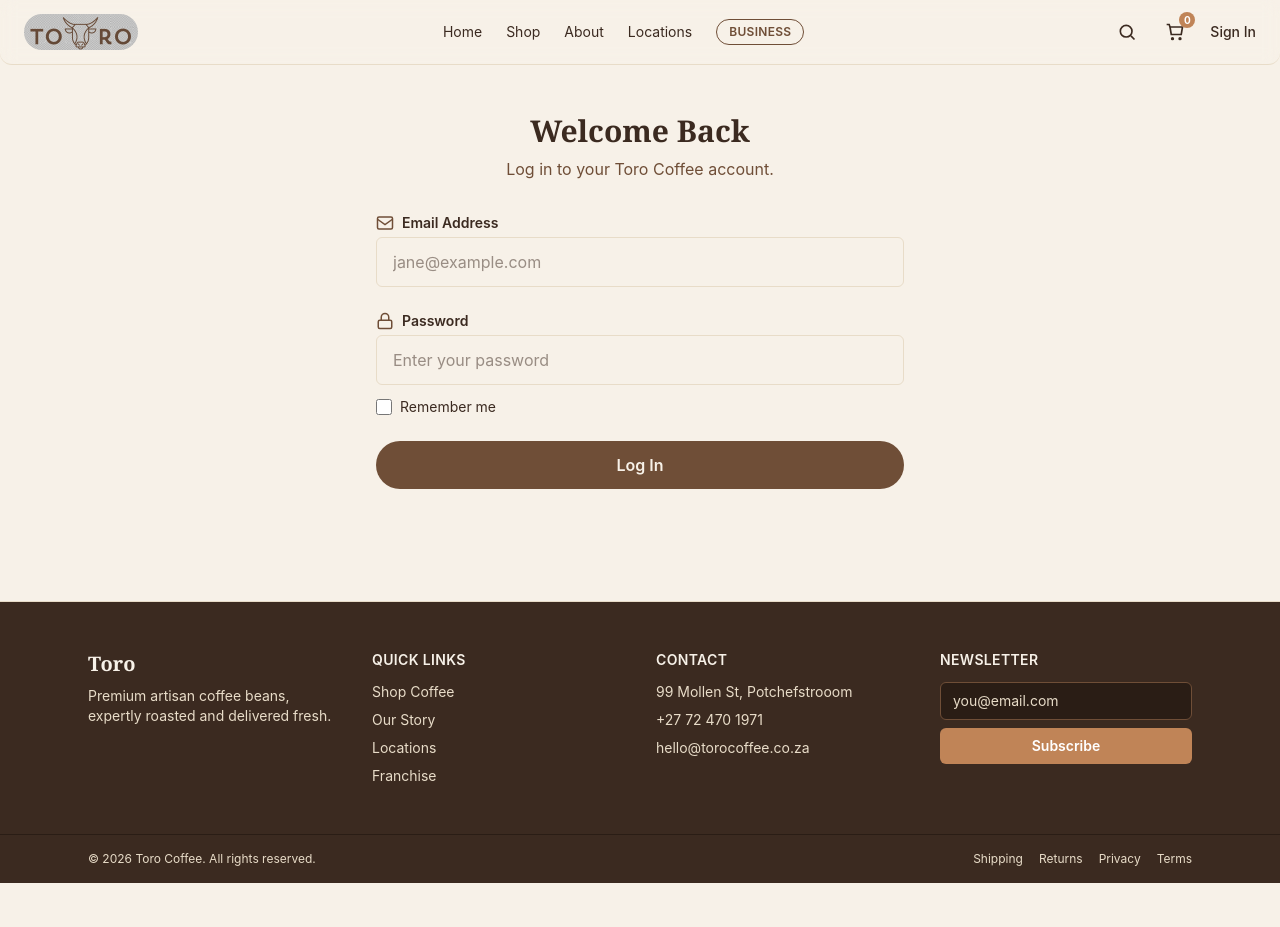
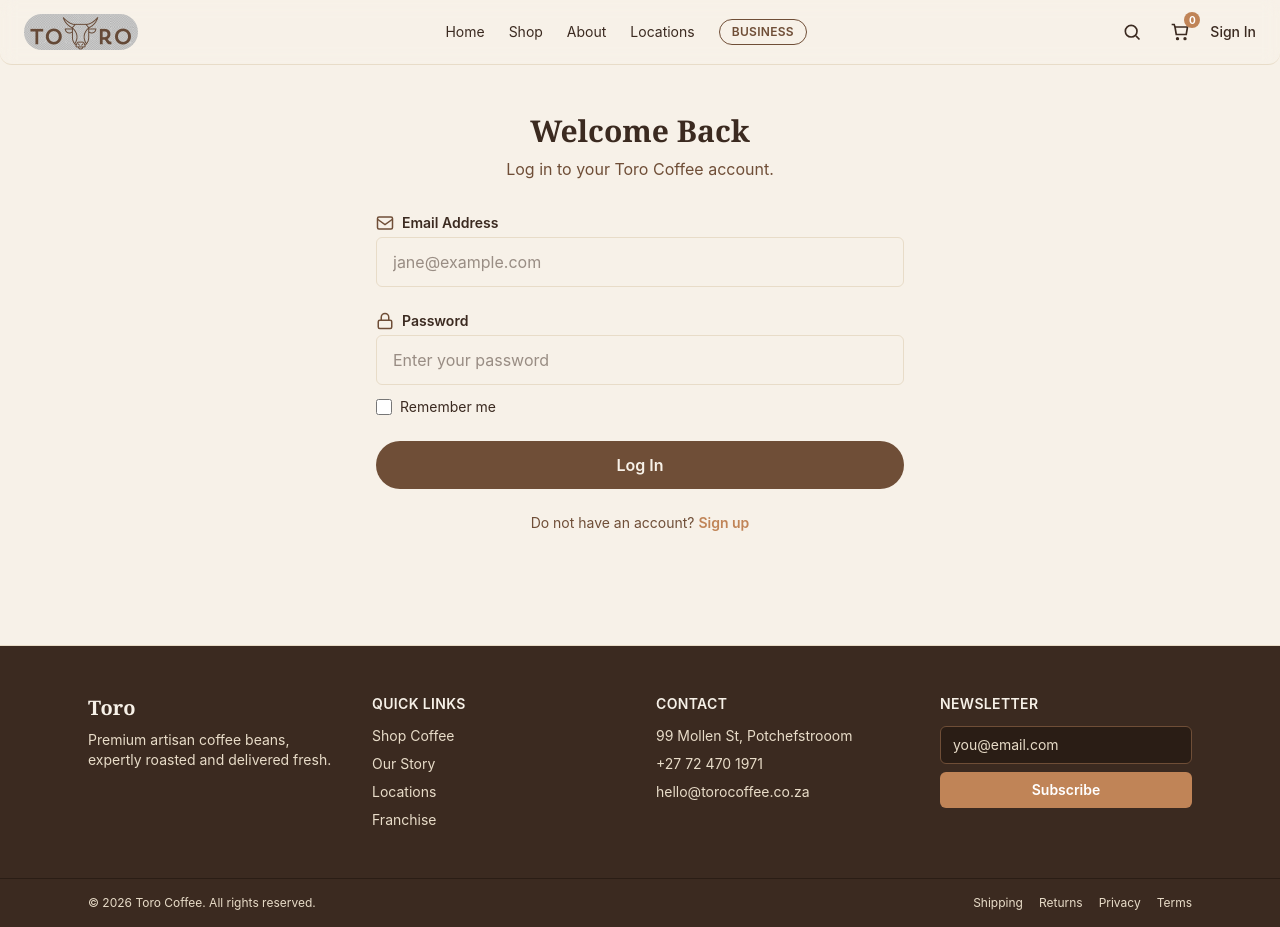
Before and after one commit to ThamiRoneo/company-project1-toro, a React (Vite) app: page /login in a window 1280 px wide. Before the commit the page ends 883 px from the top, so only its background shows below. Built offline with nearby package versions, Linux system fonts and the light colour scheme.

Commit message:
linked sign up and log in page links

```diff
--- a/src/components/Header.jsx
+++ b/src/components/Header.jsx
@@ -70,8 +70,8 @@ export default function Header() {
           </Link>
 
           <Link
-            to="/account"
-            className="hidden text-sm font-medium text-toro-espresso hover:text-toro-clay md:inline-block ml-1.25"
+            to="/login"
+            className="hidden text-sm font-medium text-toro-espresso hover:text-toro-clay md:inline-block"
           >
             Sign In
           </Link>
@@ -116,7 +116,7 @@ export default function Header() {
             </li>
             <li>
               <NavLink
-                to="/account"
+                to="/login"
                 onClick={() => setMobileOpen(false)}
                 className="block py-2 text-sm font-medium text-toro-espresso"
               >
--- a/src/components/LoginForm.jsx
+++ b/src/components/LoginForm.jsx
@@ -1,5 +1,6 @@
 // Reusable login form with email, password, and a "Remember me" checkbox.
 import { useState } from "react";
+import { Link } from "react-router-dom";
 
 export default function LoginForm({ onSubmit }) {
   const [form, setForm] = useState({ email: "", password: "", remember: false });
@@ -112,6 +113,12 @@ export default function LoginForm({ onSubmit }) {
         >
           Log In
         </button>
+        <p className="text-center text-sm text-toro-brown">
+          Do not have an account?{" "}
+          <Link to="/signup" className="font-semibold text-toro-clay hover:underline">
+            Sign up
+          </Link>
+        </p>
     </form>
   );
 }
```
Lines whose indentation alone changed are shown as unchanged.
